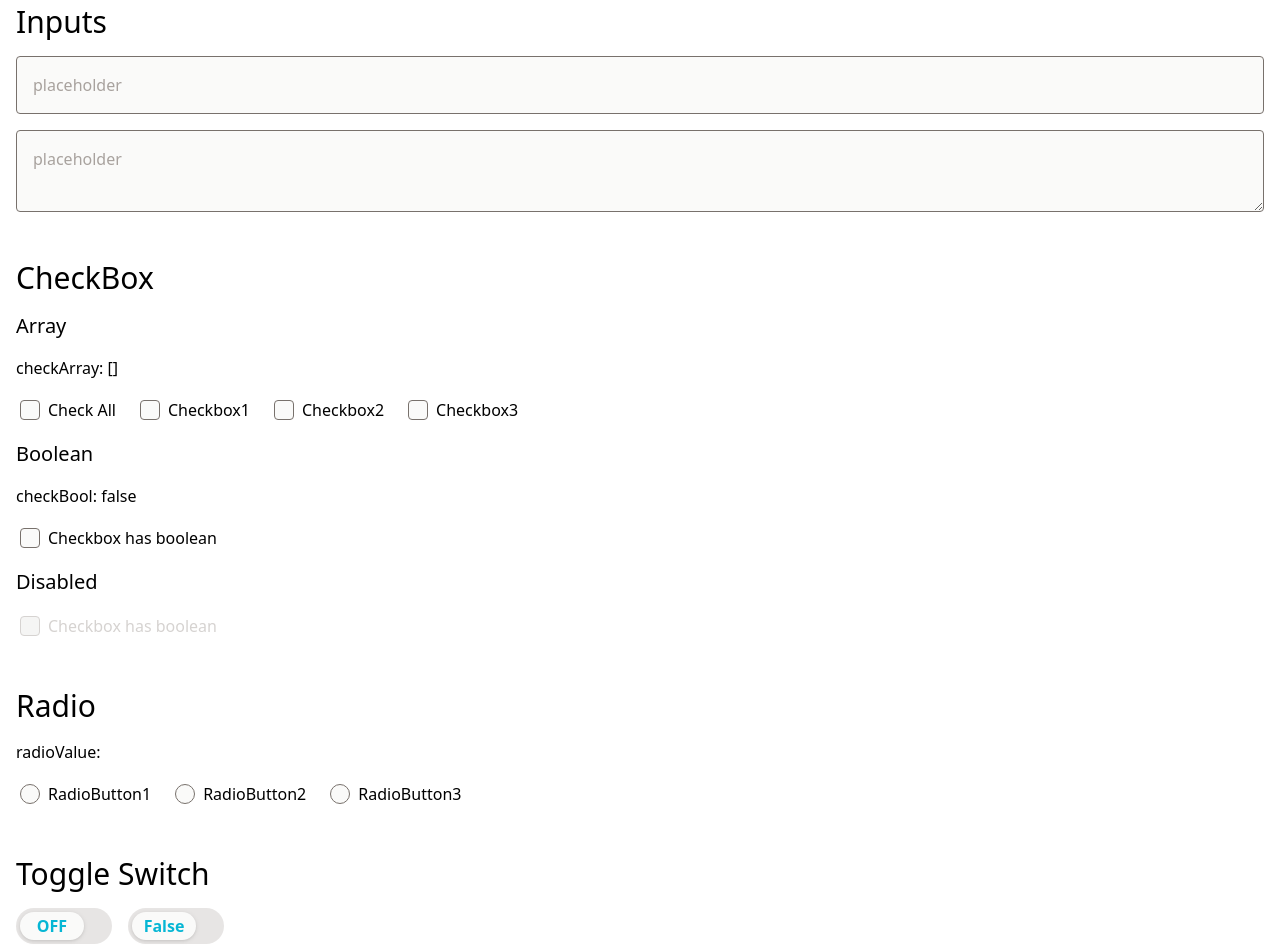
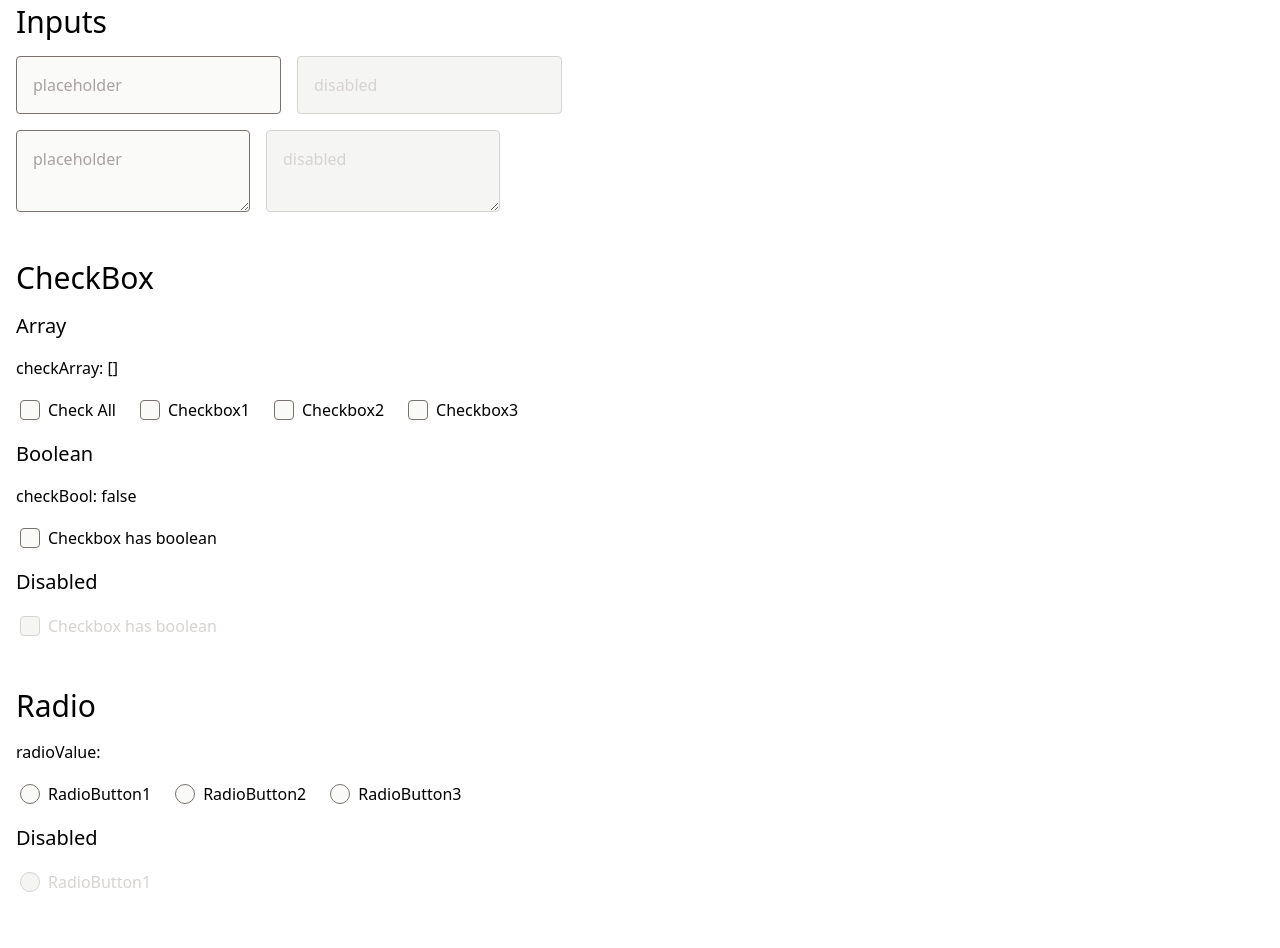
Before and after one commit to ykob/vue-assets, a Vue app: page /form-elements in a window 1280 px wide. Shown: the part 140-1088 px from the top of the page. Built offline with nearby package versions, Linux system fonts and the light colour scheme; the HTML template or start-up script is replaced by a standard one.

Commit message:
added the disabled elements on the list.

```diff
--- a/src/views/ViewFormElements.vue
+++ b/src/views/ViewFormElements.vue
@@ -1,13 +1,19 @@
 <template>
   <h1 class="mb-8 text-5xl">Vue Assets / Form Elements</h1>
   <h2 class="mt-12 mb-4 text-3xl">Inputs</h2>
-  <div class="flex flex-col gap-4 mb-4">
+  <div class="flex gap-4 mb-4">
     <input-text v-model="inputText" placeholder="placeholder" />
+    <input-text v-model="inputText" disabled placeholder="disabled" />
   </div>
-  <div class="flex flex-col gap-4">
+  <div class="flex gap-4">
     <input-multiline-text
       v-model="InputMultilineText"
       placeholder="placeholder"
+    />
+    <input-multiline-text
+      v-model="InputMultilineText"
+      disabled
+      placeholder="disabled"
     />
   </div>
   <h2 class="mt-12 mb-4 text-3xl">CheckBox</h2>
@@ -52,6 +58,10 @@
     <radio-button v-model="radioValue" value="radio3">
       RadioButton3
     </radio-button>
+  </div>
+  <h3 class="mb-4 text-xl">Disabled</h3>
+  <div class="flex gap-4 mb-4">
+    <radio-button disabled value="radio1"> RadioButton1 </radio-button>
   </div>
   <h2 class="mt-12 mb-4 text-3xl">Toggle Switch</h2>
   <div class="flex gap-4 mb-4">
```
